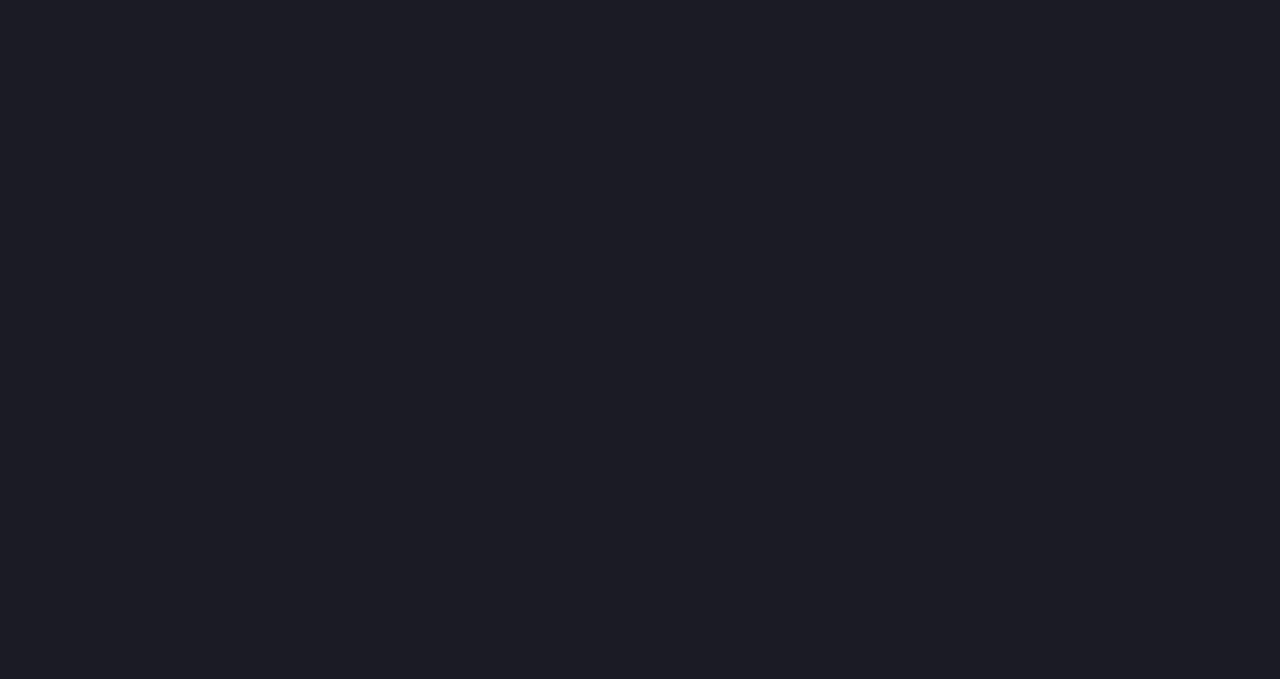
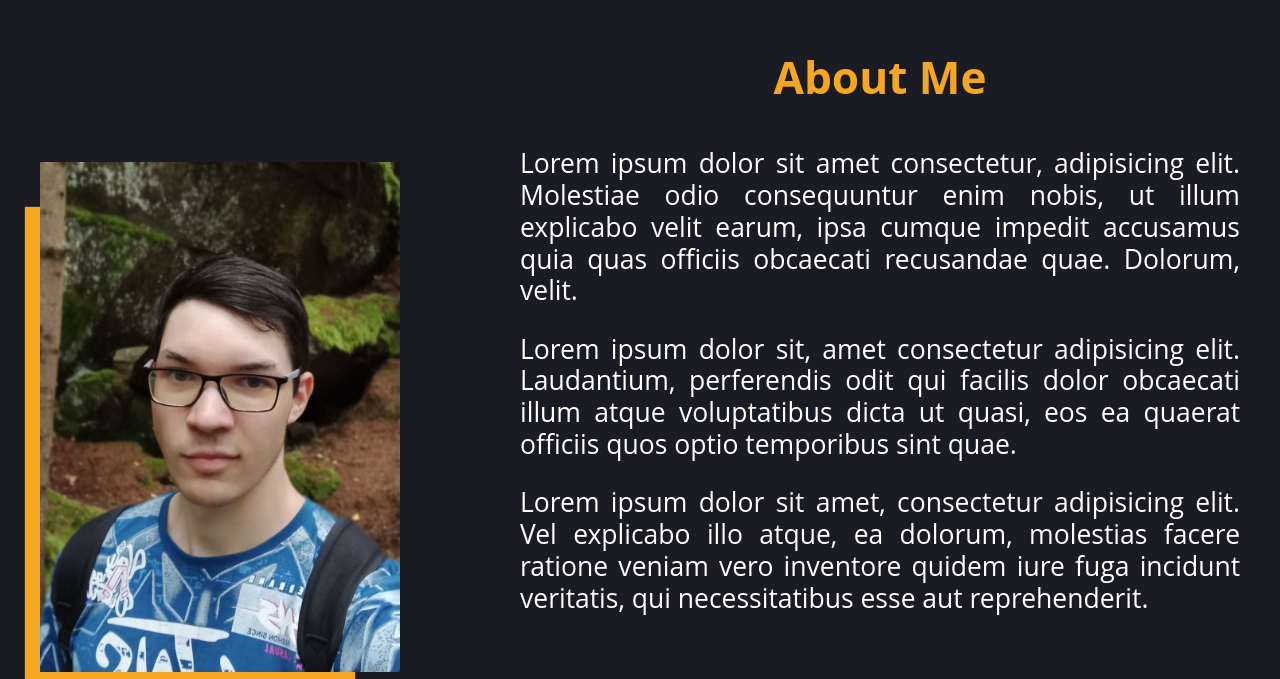
Before and after one commit to OlAndrey/react-portfolio, a React (Create React App) app: page / in a window 1280 px wide. Shown: the part 772-1451 px from the top of the page. Before the commit the page ends 800 px from the top, so only its background shows below. Built offline with nearby package versions, Linux system fonts and the light colour scheme.

Commit message:
chore(About): created and styled About component

```diff
--- a/src/App.css
+++ b/src/App.css
@@ -1,3 +1,7 @@
+/*
+Intro
+*/
+
 .intro__wrapper{
   min-height: 100vh;
   display: flex;
@@ -22,6 +26,47 @@
   color: var(--color);
   background-color: var(--primary);
   border-color: var(--primary);
+}
+
+/*
+Title
+*/
+
+.title{
+  color: var(--yellow);
+  text-align: center;
+  font-size: 2.25rem;
+}
+
+/*
+About
+*/
+
+.about {
+  padding: 5em 0;
+  height: 80vh;
+}
+.about__wrapper{
+  display: flex;
+  justify-content: space-between;
+  align-content: center;
+}
+.about__content--img{
+  width: 30%;
+  height: 30%;
+}
+
+.about__content--img img{
+  width: 100%;
+  box-shadow: -30px 30px 1px -15px var(--yellow);
+  margin-top: 10%;
+}
+.about__content--text {
+  width: 60%;
+  margin-top: -4.5em;
+  font-size: 1.35rem;
+  text-align: justify;
+  line-height: 1.2;
 }
 
 /*
--- a/src/App.js
+++ b/src/App.js
@@ -1,10 +1,15 @@
 import React from "react";
 import "./App.css";
+import About from "./Componets/About";
 import Intro from "./Componets/Intro";
 
 const App = () => {
     return (
-      <Intro />
+      <>
+        <Intro />
+        <About />
+      </>
+
     );
 }
 
--- /dev/null
+++ b/src/Componets/About.jsx
@@ -0,0 +1,42 @@
+import React from "react";
+import image from "../assets/me.jpeg"
+
+const About = () => {
+    return (
+        <section className="about" id="about">
+            <div className="container">
+                <div className="about__wrapper">
+                    <div className="about__content--img" data-aos="fade-right">
+                        <img src={image} alt="Head shot photo of Andrey." />
+                    </div>
+
+                    <div className="about__content--text" data-aos="fade-left">
+                        <h3 className="title">About Me</h3>
+
+                        <p>
+                            Lorem ipsum dolor sit amet consectetur, adipisicing elit.
+                            Molestiae odio consequuntur enim nobis, ut illum explicabo
+                            velit earum, ipsa cumque impedit accusamus quia quas officiis
+                            obcaecati recusandae quae. Dolorum, velit.
+                        </p>
+                        <p>
+                            Lorem ipsum dolor sit, amet consectetur adipisicing elit.
+                            Laudantium, perferendis odit qui facilis dolor obcaecati
+                            illum atque voluptatibus dicta ut quasi, eos ea quaerat
+                            officiis quos optio temporibus sint quae.
+                        </p>
+                        <p>
+                            Lorem ipsum dolor sit amet, consectetur adipisicing elit.
+                            Vel explicabo illo atque, ea dolorum, molestias facere ratione
+                            veniam vero inventore quidem iure fuga incidunt veritatis, qui
+                            necessitatibus esse aut reprehenderit.
+                        </p>
+                    </div>
+                </div>
+
+            </div>
+        </section>
+    );
+}
+
+export default About;
--- a/src/index.css
+++ b/src/index.css
@@ -68,7 +68,6 @@ body {
 
 .container {
   max-width: 1200px;
-  min-height: 100vh;
   width: 100%;
   margin: auto;
 }
```
Also changed, not shown: src/assets/me.jpeg (added).
